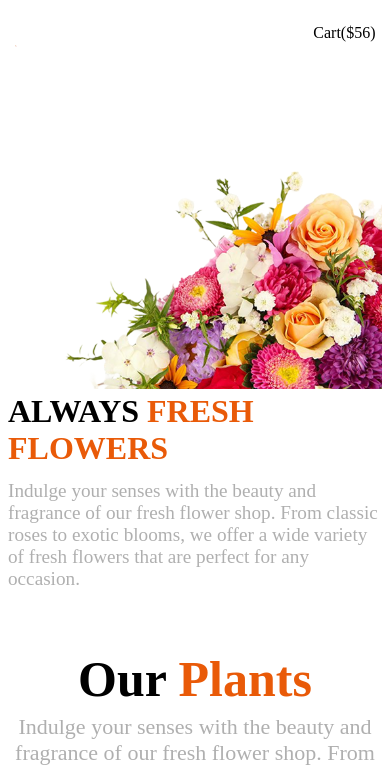
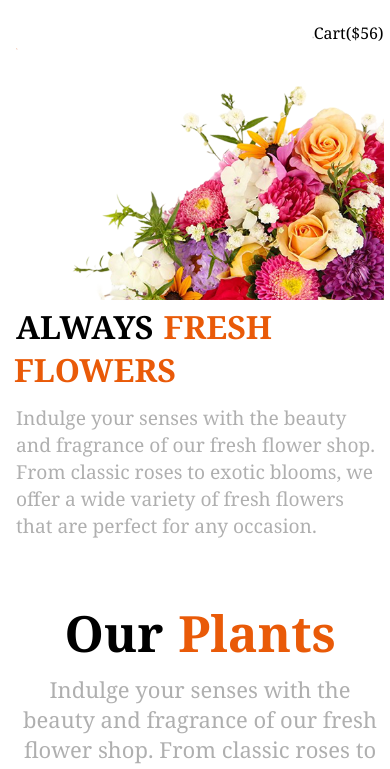
Before and after one commit to abircse220126/B12-A02-flower-responsive, a plain HTML site: page index.html in a window 390 px wide. Shown: the top 769 px of the page. Drawn offline with Linux system fonts and the light colour scheme.

Commit message:
add the final project

```diff
--- a/index.html
+++ b/index.html
@@ -4,9 +4,15 @@
     <meta charset="UTF-8">
     <meta name="viewport" content="width=device-width, initial-scale=1.0">
     <title>Document</title>
+
+    <link rel="preconnect" href="https://fonts.googleapis.com">
+<link rel="preconnect" href="https://fonts.gstatic.com" crossorigin>
+<link href="https://fonts.googleapis.com/css2?family=Noto+Serif:ital,wght@0,
+100..900;1,100..900&display=swap" rel="stylesheet">
+
     <link rel="stylesheet" href="style/style.css">
 </head>
-<body>
+<body class="noto-serif">
     <header>
         <div class="navigation disply-flex">
             <div class="logo">
--- a/style/style.css
+++ b/style/style.css
@@ -4,10 +4,19 @@
 } */
 
 /* common Style */
+
 .disply-flex{
     display: flex;
-    /* align-items: center; */
 }
+
+.noto-serif{
+  font-family: "Noto Serif", serif;
+  font-optical-sizing: auto;
+  font-style: normal;
+  font-variation-settings:
+    "wdth" 100;
+}
+
 .list-color1{
     color: #252432;
 }
@@ -65,6 +74,9 @@
 .add-to-card img{
     width: 100%;
 }
+
+/* banneer section */
+
 .banner-section{
     /* max-width:71.25rem;
     max-height: 28.8125rem; */
@@ -299,32 +311,26 @@
 
 
 /* mobile Section */
+body *{
+    padding-left: 2px;
+}
 
 @media screen and (max-width:576px) {
-.navigation{
-        margin-right: 10px;
-        justify-content: space-around;
-        max-width: 361px;
-        max-height: 68px;
-        margin: 0 auto;
-        align-items: center;
-}
-.logo{
-    max-width:63px ;
-    max-height:38px;
-}
-.logo img{
-    max-width: 100%;
-    max-height: 100%;
-}
+
+    .navigation .nav-list{
+        padding-right: 20px;
+        justify-content: space-evenly;
+    }
+
 .home ,.shop ,.about{
     visibility: hidden;
 }
 
-    /* /* banner section */
+     /* banner section */
 
     .banner-section {
         flex-direction: column-reverse;
+        margin-top: -1px;
     }
     .banner-content h1{
     font-size:2rem;
```
